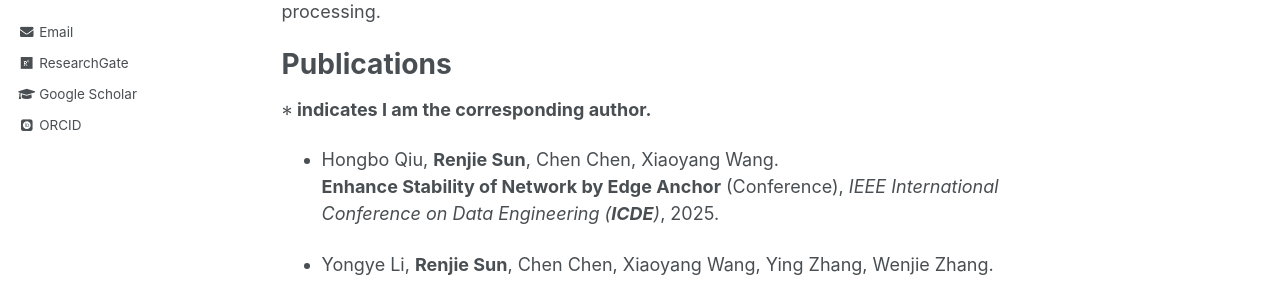
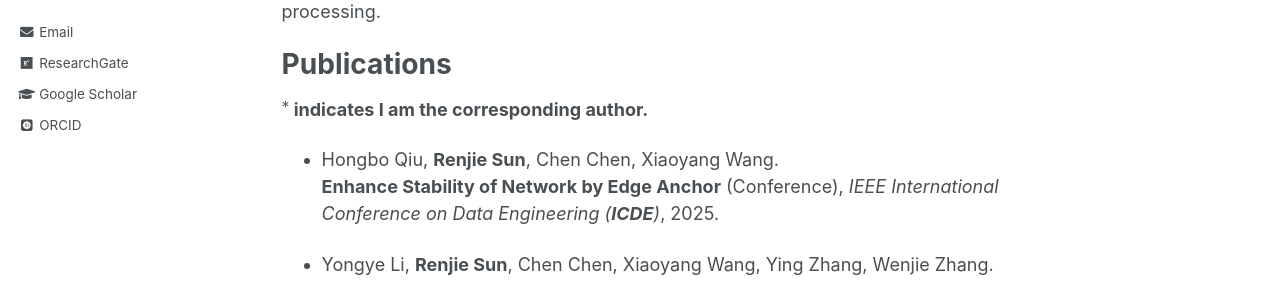
Before and after one commit to sunrj/sunrj.github.io, a Jekyll site: the page built from _pages/about.md, in a window 1280 px wide and 900 px high. Shown: the part 375-656 px from the top of the window. Built offline with Jekyll 4.4.1, drawn with Linux system fonts in a browser that asks for light colours; some web fonts are replaced; formulas are drawn with MathJax 3.

```diff
--- a/_pages/about.md
+++ b/_pages/about.md
@@ -15,7 +15,7 @@ My research interests lie in graph data mining, signed data analysis, and attrib
 
 Publications
 ======
-**$*$ indicates I am the corresponding author.**
+**$^*$ indicates I am the corresponding author.**
 
 
 - Hongbo Qiu, **Renjie Sun**, Chen Chen, Xiaoyang Wang. <br>
```
